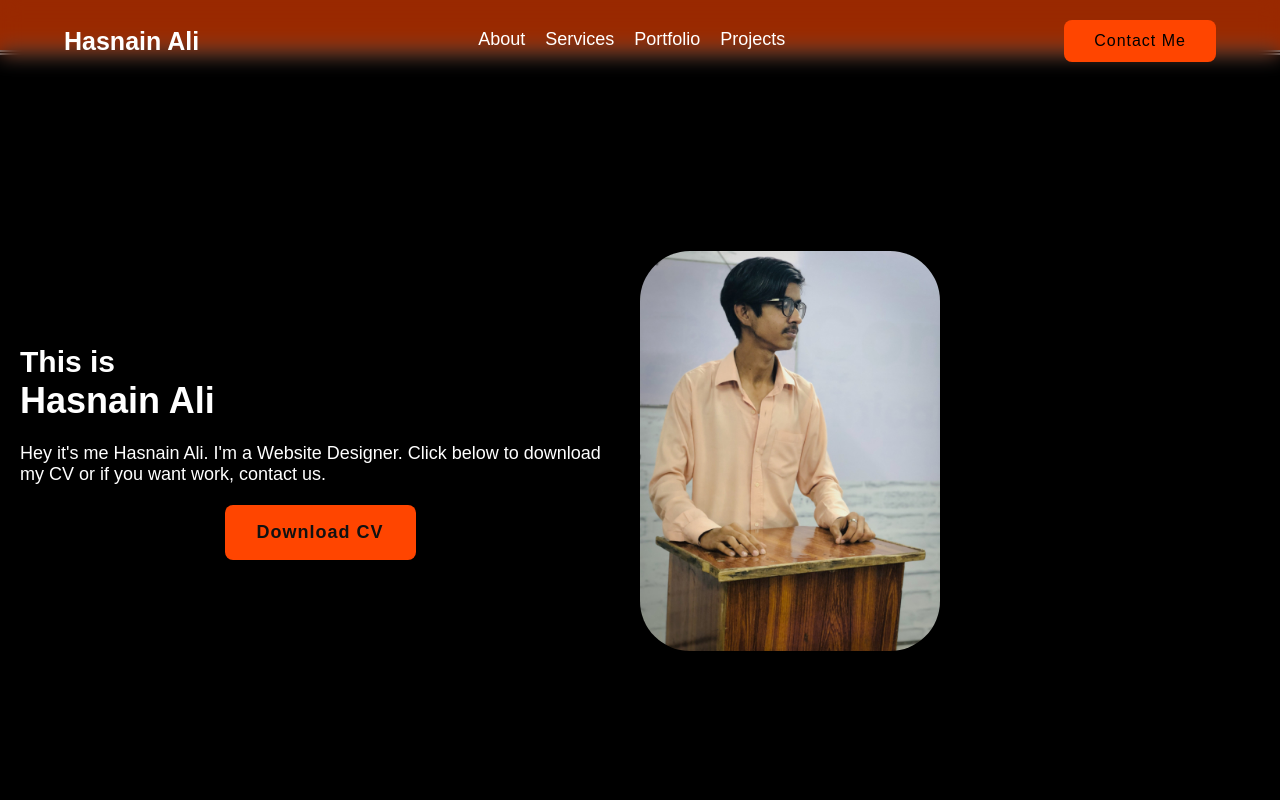
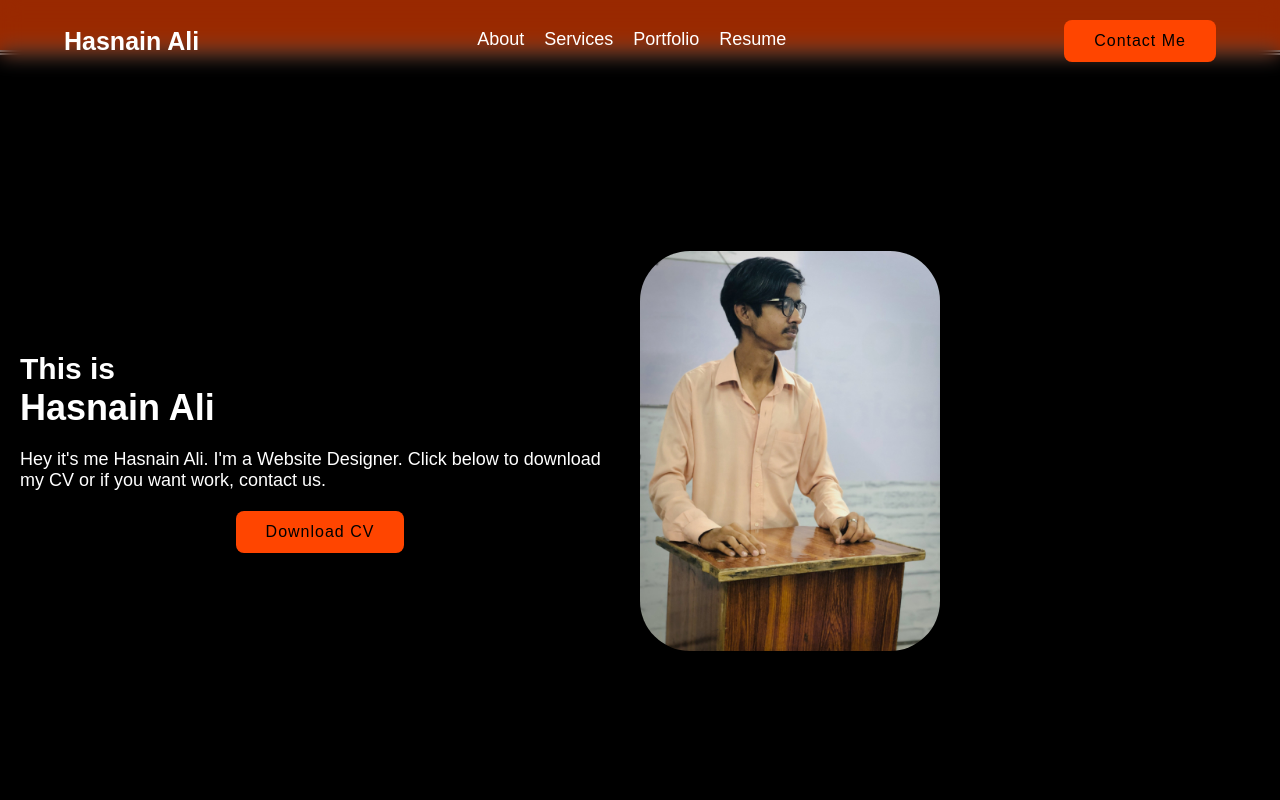
Before and after one commit to hasnainalix1/portfolio, a plain HTML site: page index.html in a window 1280 px wide. Shown: the top 800 px of the page. Drawn offline with Linux system fonts and the light colour scheme.

Commit message:
Update index.html

```diff
--- a/index.html
+++ b/index.html
@@ -14,7 +14,7 @@
             <a href="./about/about.html">About</a>
             <a href="./services/services.html">Services</a>
             <a href="./Portfolio/portfolio.html">Portfolio</a>
-            <a href="#">Projects</a>
+            <a href="https://resume-theta-blue.vercel.app/">Resume</a>
         </nav>
         <a href="https://wa.me/923142458681" class="contact">Contact Me</a>
     </header>
@@ -25,7 +25,7 @@
             <h1><span>Hasnain Ali</span></h1>
             <p>Hey it's me <span>Hasnain Ali</span>. I'm a Website Designer. Click below to download my CV or if you want work, contact us.</p>
             <div class="btn-box-1">
-                <button class="btn-3">Download CV</button>
+                <a href="https://resume-theta-blue.vercel.app/" class="contact">Download CV</a>
             </div>
         </div>
         <div class="img-box-2">
```
